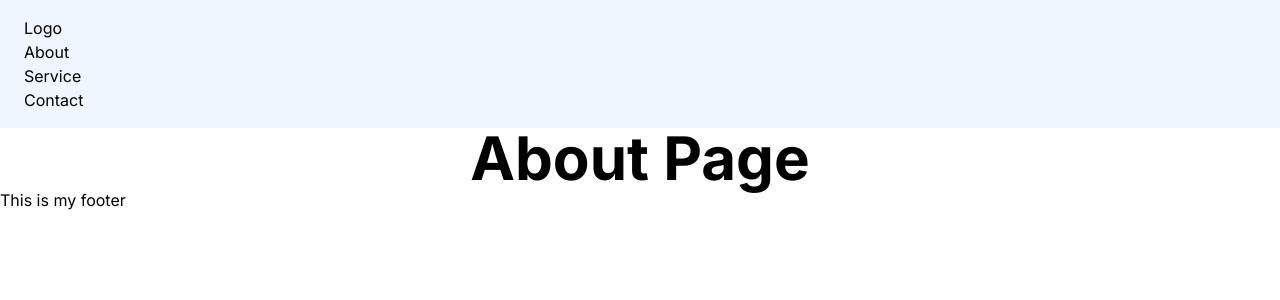
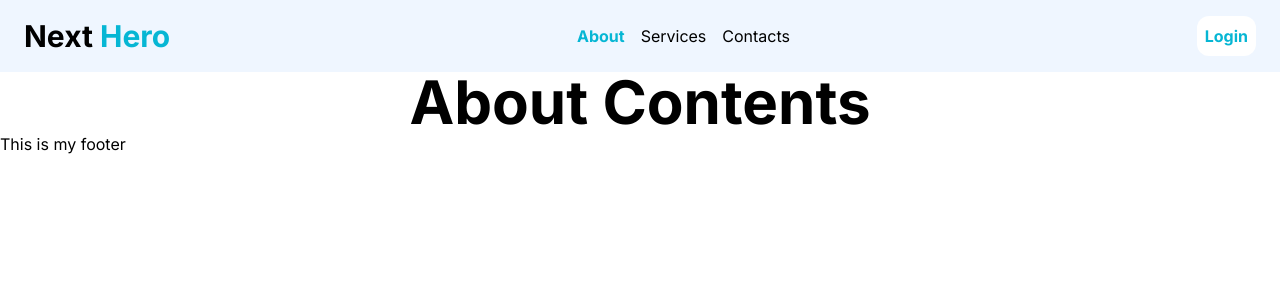
Before and after one commit to Md-Ashikur-Rahman-Ashik/Next-Hero, a Next.js app: page /about in a window 1280 px wide. Shown: the top 300 px of the page. Built offline with nearby package versions, Linux system fonts and the light colour scheme.

Commit message:
Added navigation

```diff
--- a/src/app/about/page.jsx
+++ b/src/app/about/page.jsx
@@ -1,9 +1,10 @@
+import AboutContents from "@/components/AboutContents";
 import React from "react";
 
 const page = () => {
   return (
     <div className="card card-compact container rounded-xl mx-auto max-w-fit">
-      <h2 className="font-bold text-6xl">About Page</h2>
+      <AboutContents></AboutContents>
     </div>
   );
 };
--- a/src/app/contacts/page.jsx
+++ b/src/app/contacts/page.jsx
@@ -1,10 +1,9 @@
-import AboutContents from "@/components/AboutContents";
 import React from "react";
 
 const page = () => {
   return (
     <div className="card card-compact container rounded-xl mx-auto max-w-fit">
-      <AboutContents></AboutContents>
+      <h2 className="font-bold text-6xl">Contacts Page</h2>
     </div>
   );
 };
--- a/src/app/layout.js
+++ b/src/app/layout.js
@@ -1,5 +1,6 @@
 import { Inter } from "next/font/google";
 import "./globals.css";
+import Navbar from "@/components/Navbar";
 
 const inter = Inter({ subsets: ["latin"] });
 
@@ -12,14 +13,7 @@ export default function RootLayout({ children }) {
   return (
     <html lang="en">
       <body className={inter.className}>
-        <nav className="px-6 py-4 bg-blue-50">
-          <h6>Logo</h6>
-          <ul>
-            <li>About</li>
-            <li>Service</li>
-            <li>Contact</li>
-          </ul>
-        </nav>
+        <Navbar></Navbar>
         {children}
         <footer>This is my footer</footer>
       </body>
--- /dev/null
+++ b/src/components/Navbar.jsx
@@ -0,0 +1,60 @@
+"use client";
+import Link from "next/link";
+import { usePathname, useRouter } from "next/navigation";
+import React from "react";
+
+const Navbar = () => {
+  const pathName = usePathname();
+  const router = useRouter();
+  const links = [
+    {
+      title: "About",
+      path: "/about",
+    },
+    {
+      title: "Services",
+      path: "/services",
+    },
+    {
+      title: "Contacts",
+      path: "/contacts",
+    },
+  ];
+
+  const handler = () => {
+    router.push("/login");
+  };
+
+  return (
+    <div>
+      <nav className="px-6 py-4 bg-blue-50 flex justify-between items-center">
+        <h6 className="font-bold text-3xl">
+          <Link href={"/"}>
+            Next <span className="text-cyan-500">Hero</span>
+          </Link>
+        </h6>
+        <ul className="flex justify-between items-center space-x-4">
+          {links?.map((link) => (
+            <Link
+              key={link.title}
+              className={`${
+                pathName === link.path && "text-cyan-500 font-bold"
+              }`}
+              href={link.path}
+            >
+              {link.title}
+            </Link>
+          ))}
+        </ul>
+        <button
+          onClick={handler}
+          className="bg-white text-cyan-500 font-bold p-2 rounded-xl"
+        >
+          Login
+        </button>
+      </nav>
+    </div>
+  );
+};
+
+export default Navbar;
```
